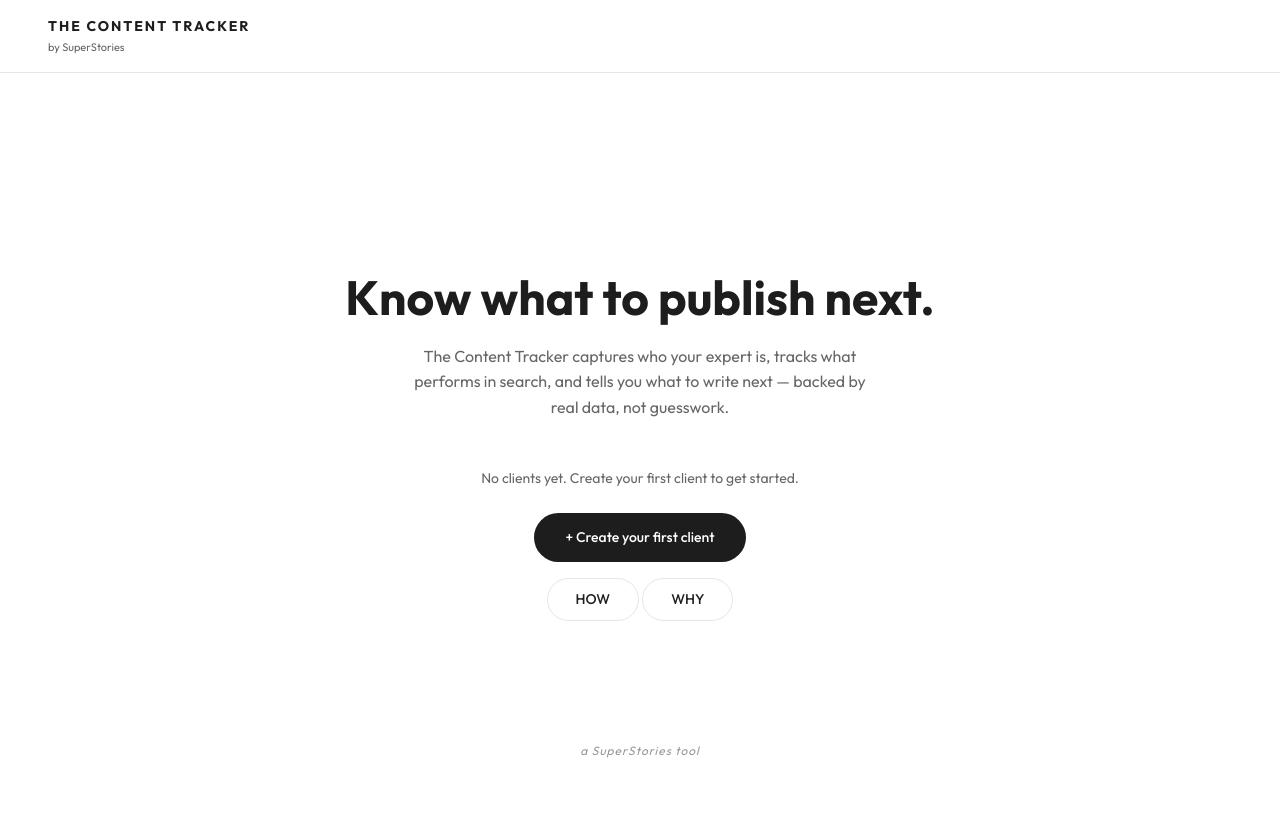
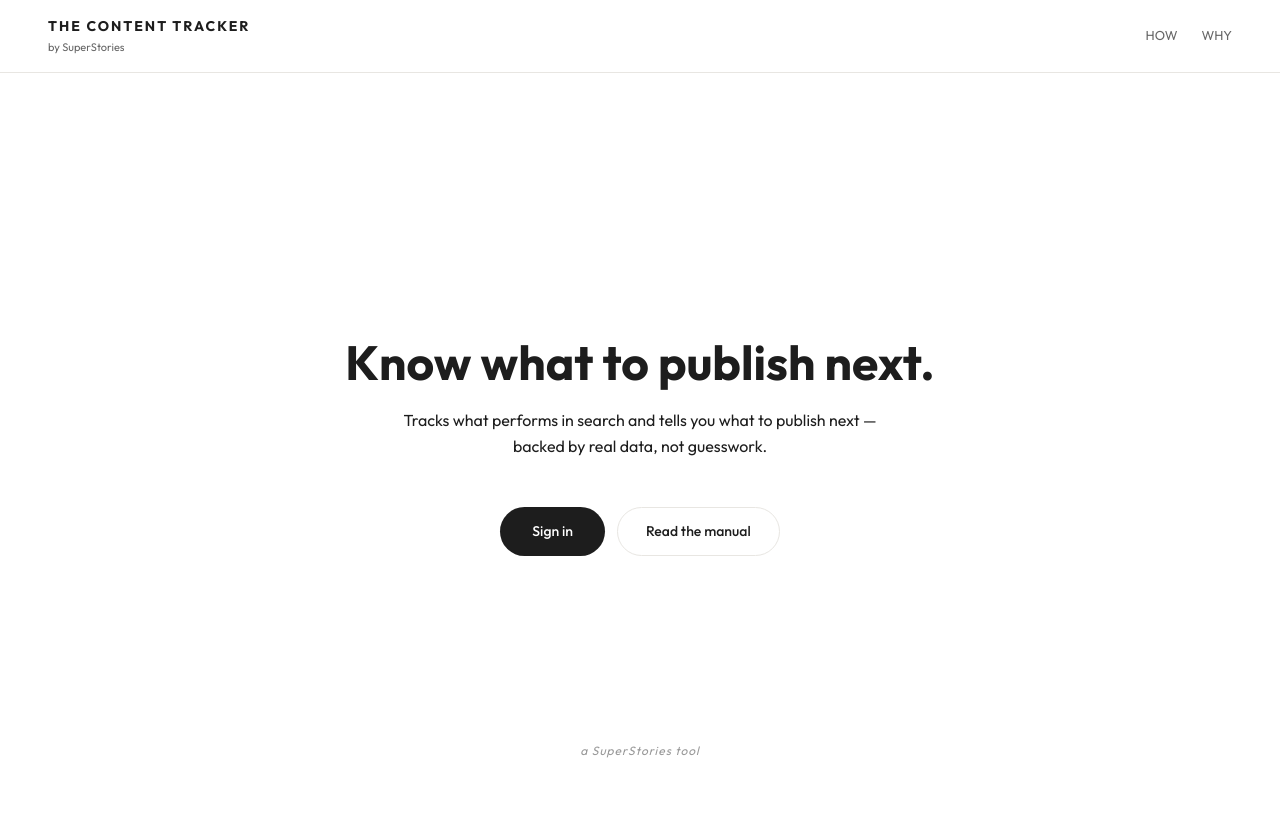
Before and after one commit to SuperStoriesAmsterdam/ContentTracker, a Flask app: page / in a window 1280 px wide. Run offline with Flask 3, Linux system fonts and the light colour scheme; data that the repository does not hold is empty; some libraries are stand-ins or nearby versions.

Commit message:
Split home and client selection into separate pages
- Home (/) = hero + Sign in + Read the manual
- Clients (/clients) = choose a client or create new
- HOW and WHY links in topbar (only shown when not signed in)
- Auto-redirect to workspace if already signed in
- Updated subtitle text (removed Expert Profile reference)

Co-Authored-By: Claude Opus 4.6 (1M context) <noreply@anthropic.com>

```diff
--- a/app.py
+++ b/app.py
@@ -115,9 +115,16 @@ def require_client(f):
 
 @app.route('/')
 def dashboard():
-    """Main dashboard - client selection."""
+    """Home page — hero + sign in."""
+    if session.get('client_id'):
+        return redirect(url_for('workspace'))
+    return render_template('dashboard.html')
+
+@app.route('/clients')
+def clients_page():
+    """Client selection page."""
     clients = Client.get_all()
-    return render_template('dashboard.html', clients=clients)
+    return render_template('clients.html', clients=clients)
 
 @app.route('/manual')
 def manual():
--- a/templates/base.html
+++ b/templates/base.html
@@ -447,11 +447,17 @@
             <span class="ct-topbar-title">The Content Tracker</span>
             <span class="ct-topbar-sub">by SuperStories</span>
         </a>
-        {% if session.client_name %}
-        <span class="ct-topbar-client">
-            <i class="bi bi-grid-3x3-gap me-1"></i>{{ session.client_name }}
-        </span>
-        {% endif %}
+        <div style="display: flex; align-items: center; gap: 24px;">
+            {% if not session.client_id %}
+            <a href="{{ url_for('manual') }}" style="font-size: 13px; color: var(--ct-text-muted); text-decoration: none;">HOW</a>
+            <a href="{{ url_for('seo_guide') }}" style="font-size: 13px; color: var(--ct-text-muted); text-decoration: none;">WHY</a>
+            {% endif %}
+            {% if session.client_name %}
+            <span class="ct-topbar-client">
+                <i class="bi bi-grid-3x3-gap me-1"></i>{{ session.client_name }}
+            </span>
+            {% endif %}
+        </div>
     </div>
 
     <!-- LAYOUT -->
--- a/templates/dashboard.html
+++ b/templates/dashboard.html
@@ -8,43 +8,16 @@
     <!-- Hero -->
     <div style="max-width: 600px; margin-bottom: 48px;">
         <h1 style="font-size: 48px; font-weight: 700; line-height: 1.1; margin-bottom: 20px;">Know what to publish next.</h1>
-        <p style="font-size: 16px; color: var(--ct-text-muted); line-height: 1.6; max-width: 480px; margin: 0 auto;">
-            The Content Tracker captures who your expert is, tracks what performs in search, and tells you what to write next — backed by real data, not guesswork.
+        <p style="font-size: 16px; color: var(--ct-text); line-height: 1.6; max-width: 480px; margin: 0 auto;">
+            Tracks what performs in search and tells you what to publish next — backed by real data, not guesswork.
         </p>
     </div>
 
-    {% if clients %}
-    <!-- Client Selection -->
-    <div style="max-width: 400px; width: 100%; margin-bottom: 24px;">
-        <form method="POST" action="{{ url_for('login_client') }}">
-            <input type="hidden" name="csrf_token" value="{{ csrf_token() }}"/>
-            <div class="mb-3">
-                <select class="form-select" id="client_id" name="client_id" required>
-                    <option value="">Choose a client...</option>
-                    {% for c in clients %}
-                    <option value="{{ c.id }}">{{ c.name }}</option>
-                    {% endfor %}
-                </select>
-            </div>
-            <button type="submit" class="btn btn-primary w-100">Sign in</button>
-        </form>
+    <!-- Buttons -->
+    <div style="display: flex; gap: 12px;">
+        <a href="{{ url_for('clients_page') }}" class="btn btn-primary" style="padding: 14px 32px; text-decoration: none;">Sign in</a>
+        <a href="{{ url_for('manual') }}" class="ct-btn-outline" style="text-decoration: none; display: inline-flex; align-items: center;">Read the manual</a>
     </div>
-    <div style="display: flex; gap: 12px;">
-        <a href="{{ url_for('create_client') }}" class="ct-btn-outline" style="text-decoration: none; display: inline-block;">+ New client</a>
-        <a href="{{ url_for('manual') }}" class="ct-btn-outline" style="text-decoration: none; display: inline-block;">HOW</a>
-        <a href="{{ url_for('seo_guide') }}" class="ct-btn-outline" style="text-decoration: none; display: inline-block;">WHY</a>
-    </div>
-    {% else %}
-    <!-- No clients yet -->
-    <div style="max-width: 400px; width: 100%;">
-        <p style="font-size: 14px; color: var(--ct-text-muted); margin-bottom: 24px;">No clients yet. Create your first client to get started.</p>
-        <a href="{{ url_for('create_client') }}" class="btn btn-primary" style="padding: 14px 32px; text-decoration: none;">+ Create your first client</a>
-        <div style="margin-top: 16px;">
-            <a href="{{ url_for('manual') }}" class="ct-btn-outline" style="text-decoration: none; display: inline-block;">HOW</a>
-        <a href="{{ url_for('seo_guide') }}" class="ct-btn-outline" style="text-decoration: none; display: inline-block;">WHY</a>
-        </div>
-    </div>
-    {% endif %}
 
     <!-- Footer tagline -->
     <p style="position: fixed; bottom: 24px; font-size: 12px; color: var(--ct-text-light); letter-spacing: 1px; font-style: italic;">
```
Also changed, not shown: templates/clients.html (added, +35 -0 lines).
